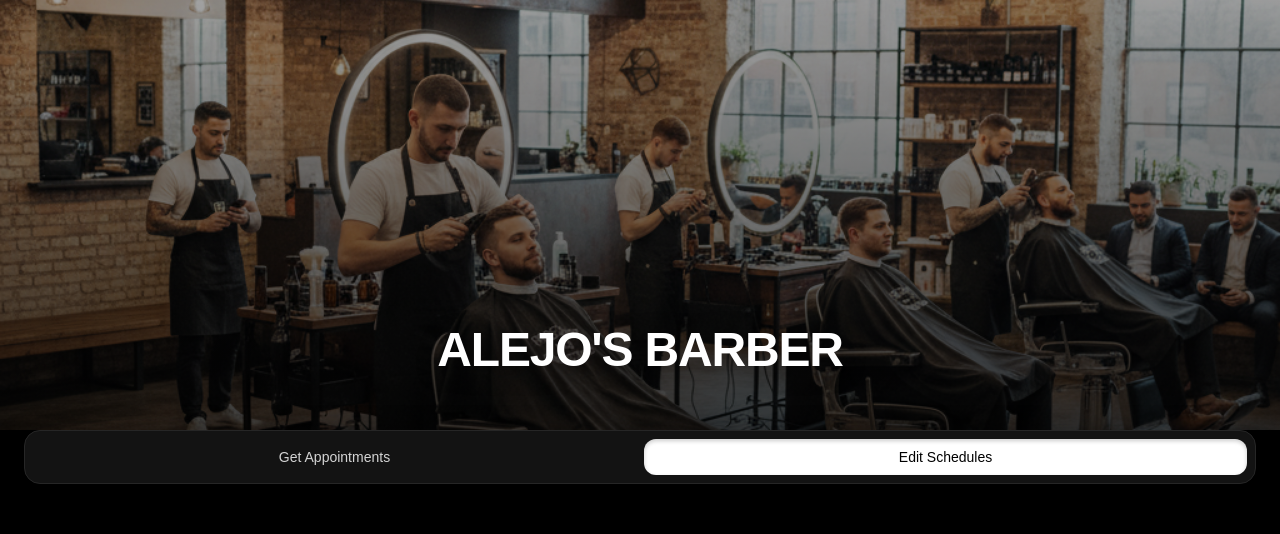
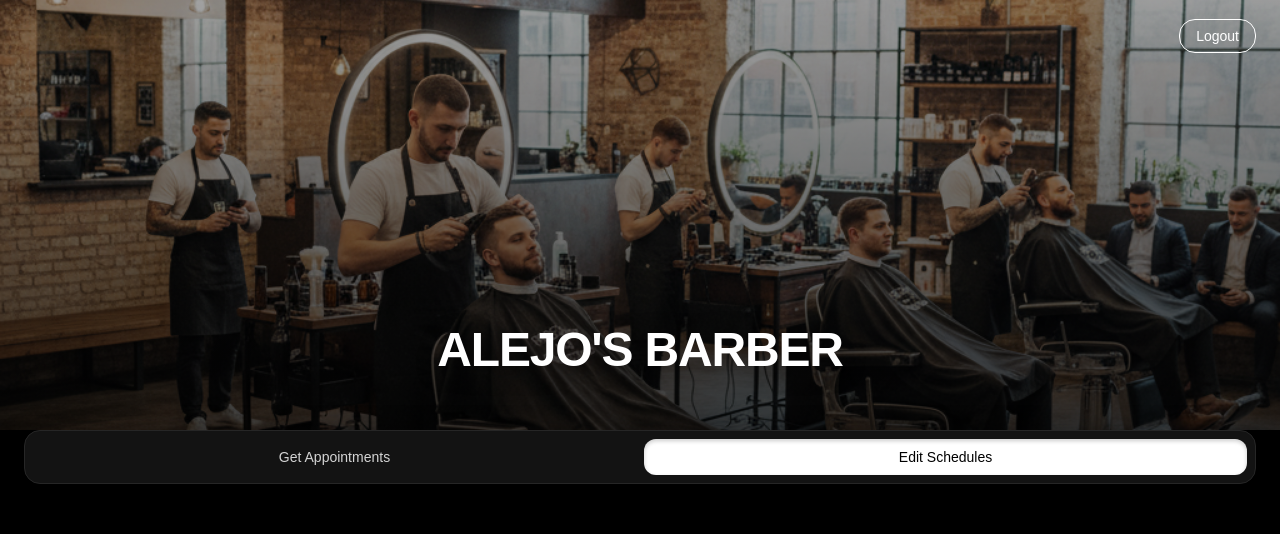
Before and after one commit to alejandro-cardenas-dev/Barber-Frontened, a Next.js app: page /edit-schedules in a window 1280 px wide. Shown: the top 534 px of the page. Built offline with nearby package versions, Linux system fonts and the light colour scheme; no server answers.

Commit message:
refactor(layouts): add separation of layouts for the main content app and authentication

```diff
--- /dev/null
+++ b/src/app/(main)/layout.js
@@ -0,0 +1,10 @@
+import Header from "@/components/header/header";
+
+export default function MainLayout({ children }) {
+  return (
+    <>
+      <Header />
+      <main>{children}</main>
+    </>
+  )
+}
--- a/src/app/page.js
+++ b/src/app/(main)/page.js
@@ -2,7 +2,7 @@ import Barbers from "@/components/barbers/barbers";
 
 export default function Home() {
   return (
-    <div className="flex justify-center">
+    <div className="flex flex-col justify-center">
       <Barbers />
     </div>
   );
--- a/src/app/globals.css
+++ b/src/app/globals.css
@@ -1,7 +1,7 @@
 @import "tailwindcss";
 
 :root {
-  --color-text: #cea36f99
+  --color-text: #fff
 }
 
 body {
--- a/src/app/layout.js
+++ b/src/app/layout.js
@@ -1,7 +1,6 @@
 import { Geist, Geist_Mono } from "next/font/google";
 import "./globals.css";
 import { AuthProvider } from "@/context/authContext";
-import Header from "@/components/header/header";
 import { BarberProvider } from "@/context/barberContext";
 
 const geistSans = Geist({
@@ -27,7 +26,6 @@ export default function RootLayout({ children }) {
       >
         <AuthProvider>
           <BarberProvider>
-            <Header />
             {children}
           </BarberProvider>
         </AuthProvider>
--- a/src/components/barbers/editBarberSchedules.js
+++ b/src/components/barbers/editBarberSchedules.js
@@ -113,9 +113,9 @@ export default function EditBarberSchedules () {
           <button
             type="button"
             onClick={() => {
-              setWorkStart('09:00');
-              setWorkEnd('18:00');
-              setLunchStart('13:00');
+              setWorkStart('10:00');
+              setWorkEnd('16:00');
+              setLunchStart('12:00');
               setLunchEnd('14:00');
             }}
             className="flex-1 py-2 rounded-2xl bg-neutral-700 text-white font-semibold shadow-[0_2px_10px_rgba(0,0,0,0.25)] hover:bg-neutral-800 transition-all duration-200"
--- a/src/components/header/header.js
+++ b/src/components/header/header.js
@@ -8,26 +8,20 @@ import { useAuthContext } from '@/context/authContext'
 export default function Header() {
   const pathname = usePathname()
   const { user } = useAuthContext()
-
 return (
-    <header className="mb-12">
-
+  <header className="mb-12 relative">
     <div className="relative h-[430px] w-full flex flex-col justify-end items-center">
-
       <Image
         src="/barbershop.png"
         alt="Barber shop"
         fill
         className="object-cover -z-10 opacity-90"
       />
-
       <div className="absolute inset-0 bg-linear-to-b from-black/30 to-black/70" />
-
       <h1 className="text-white text-5xl font-extrabold tracking-tight mb-14 drop-shadow-[0_4px_12px_rgba(0,0,0,0.45)]">
         ALEJO'S BARBER
       </h1>
     </div>
-
 
     <div
       className="
@@ -37,19 +31,15 @@ export default function Header() {
         backdrop-blur-xl border border-neutral-800
       "
     >
-
       {user.is_customer && (
         <Link
           href="/"
-            className={`
-              w-full px-4 py-2 rounded-xl text-center font-medium
-              transition-all duration-200 text-sm
+          className={`w-full px-4 py-2 rounded-xl text-center font-medium text-sm
             ${
               pathname === "/" || pathname === "/create-appointment"
                 ? "bg-white text-black shadow-inner shadow-black/20"
                 : "text-neutral-300 hover:bg-neutral-800/50"
-              }
-            `}
+            }`}
         >
           Barbers
         </Link>
@@ -57,15 +47,12 @@ export default function Header() {
 
       <Link
         href="/appointments/"
-          className={`
-            w-full px-4 py-2 rounded-xl text-center font-medium
-            transition-all duration-200 text-sm
+        className={`w-full px-4 py-2 rounded-xl text-center font-medium text-sm
           ${
             pathname === "/appointments"
               ? "bg-white text-black shadow-inner shadow-black/20"
               : "text-neutral-300 hover:bg-neutral-800/50"
-            }
-          `}
+          }`}
       >
         Get Appointments
       </Link>
@@ -73,21 +60,28 @@ export default function Header() {
       {!user.is_customer && (
         <Link
           href="/edit-schedules/"
-            className={`
-              w-full px-4 py-2 rounded-xl text-center font-medium
-              transition-all duration-200 text-sm
+          className={`w-full px-4 py-2 rounded-xl text-center font-medium text-sm
             ${
               pathname === "/edit-schedules"
                 ? "bg-white text-black shadow-inner shadow-black/20"
                 : "text-neutral-300 hover:bg-neutral-800/50"
-              }
-            `}
+            }`}
         >
           Edit Schedules
         </Link>
       )}
+    </div>
 
+    <div className="absolute top-6 right-6">
+      <Link
+        href="/logout"
+        className={`px-4 py-2 rounded-2xl text-sm font-medium border border-white text-white
+          hover:bg-white hover:text-black transition-all duration-200`}
+      >
+        Logout
+      </Link>
     </div>
   </header>
+
   )
 }
```
Also changed, not shown: src/app/(auth)/create-account/page.js (renamed from src/app/create-account/page.js), src/app/(auth)/login/page.js (renamed from src/app/login/page.js), src/app/(auth)/logout/page.js (renamed from src/app/logout/page.js), src/app/(main)/appointments/page.js (renamed from src/app/appointments/page.js), src/app/(main)/create-appointment/page.js (renamed from src/app/create-appointment/page.js), src/app/(main)/edit-schedules/page.js (renamed from src/app/edit-schedules/page.js). Lines whose indentation alone changed are shown as unchanged.
